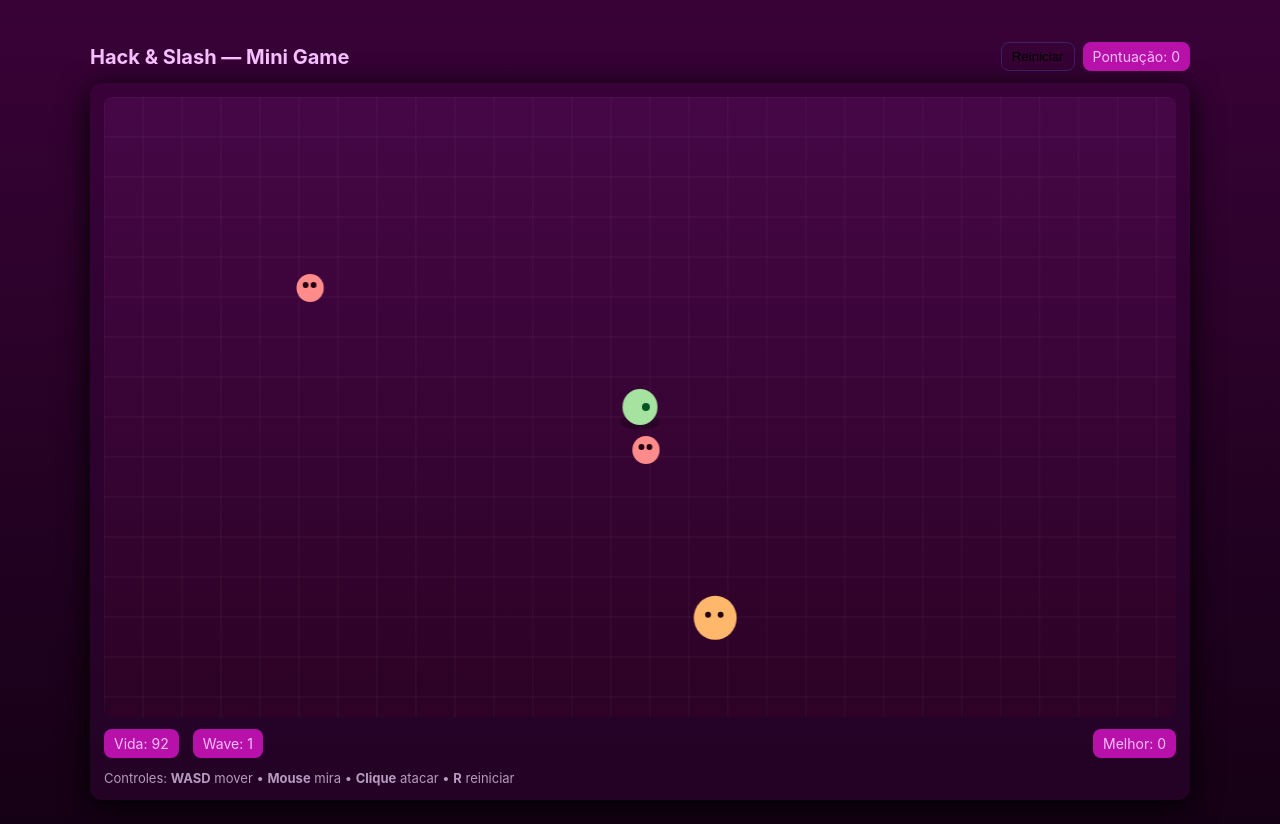
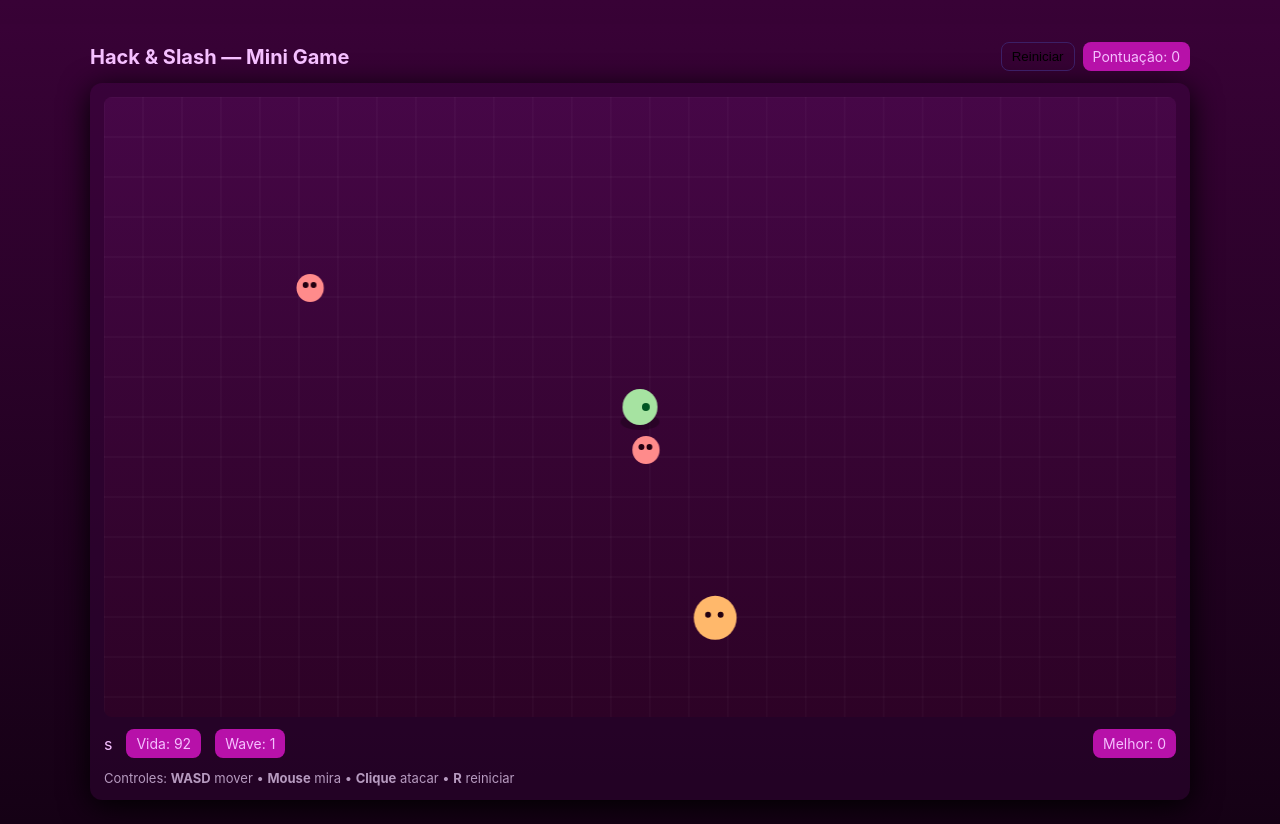
Before and after one commit to marizzis/mariane-1, a plain HTML site: page index.html in a window 1280 px wide. Drawn offline with Linux system fonts and the light colour scheme.

Commit message:
Add files via upload

```diff
--- a/index.html
+++ b/index.html
@@ -22,7 +22,7 @@
             <canvas id="gameCanvas" width="1100" height="620"></canvas>
 
             <div class="hud">
-                <div class="left">
+                <div class="left">s
                     <div class="bar">Vida: <span id="hp">100</span></div>
                     <div class="bar">Wave: <span id="wave">1</span></div>
                 </div>
```
